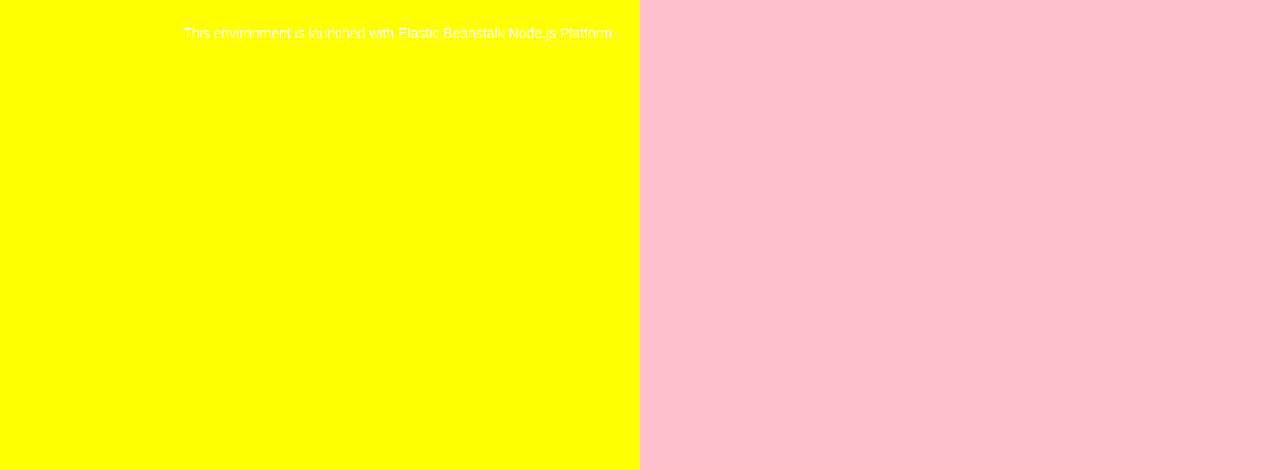
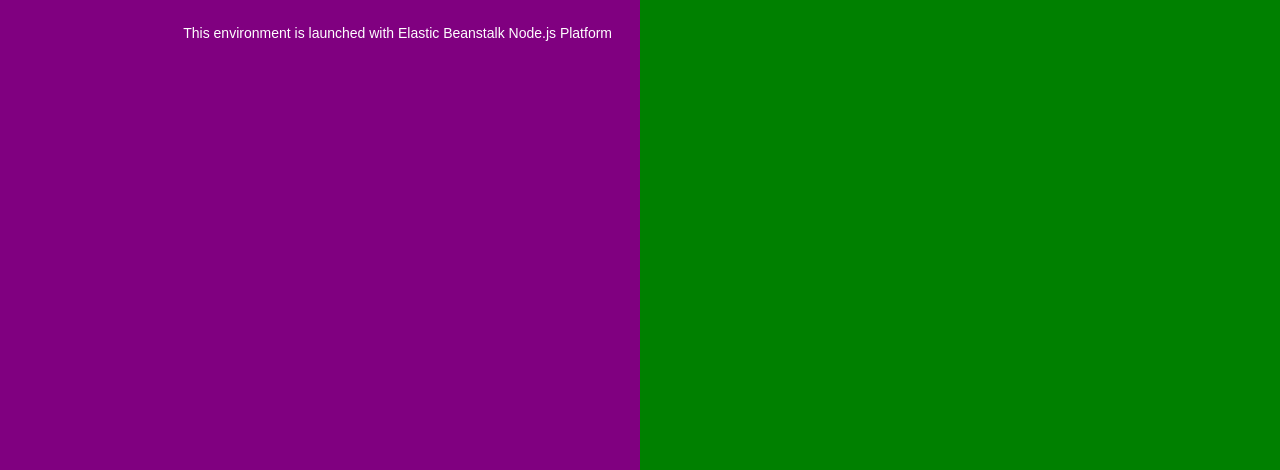
Before and after one commit to RishabhTyagi1981/CICDPipeline, a website: page index.html in a window 1280 px wide. Shown: the part 330-800 px from the top of the page. Drawn offline with Linux system fonts and the light colour scheme.

Commit message:
Update index.html

```diff
--- a/index.html
+++ b/index.html
@@ -35,7 +35,7 @@
 
         text-align: right;
         padding-top: 11em;
-        background-color: Yellow;
+        background-color: Purple;
 
       }
       .textColumn p {
@@ -49,7 +49,7 @@
         bottom: 0px;
         left: 50%;
 
-        background-color: Pink;
+        background-color: Green;
       }
 
       h1 {
```
